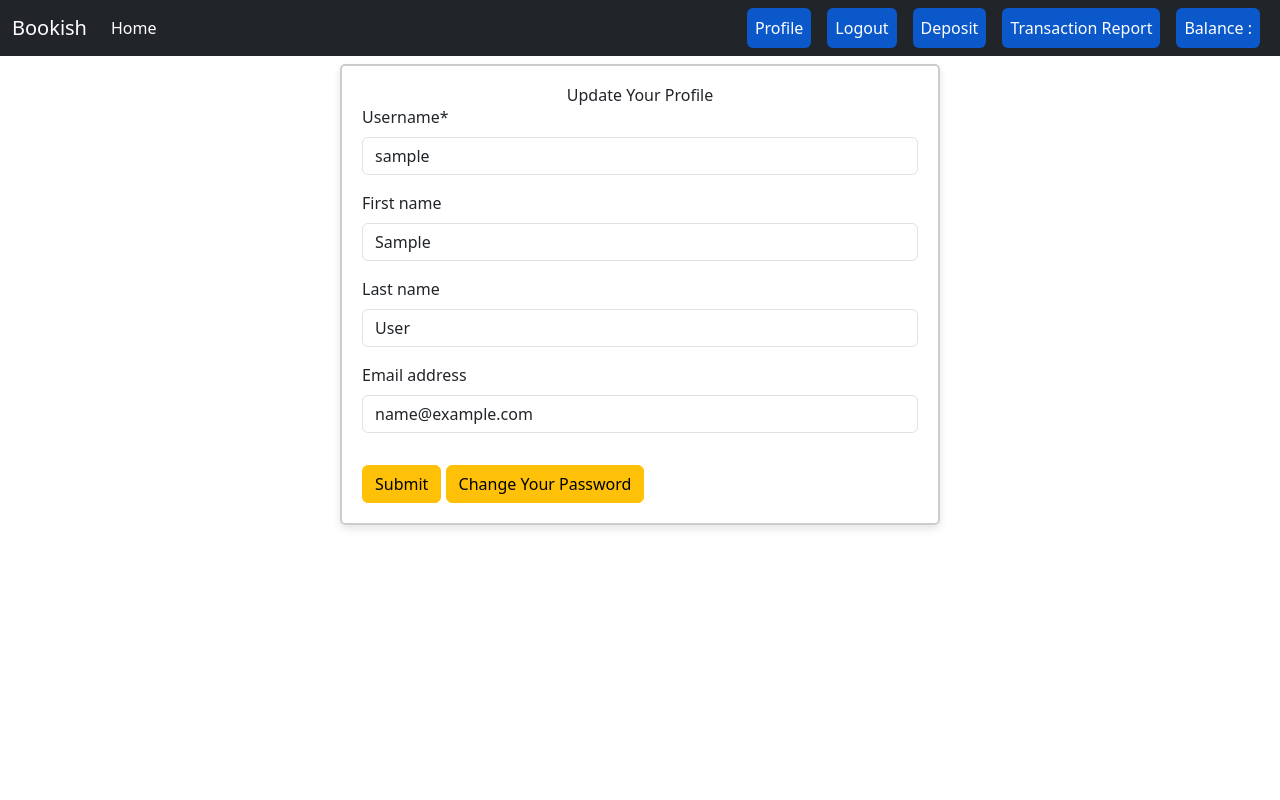
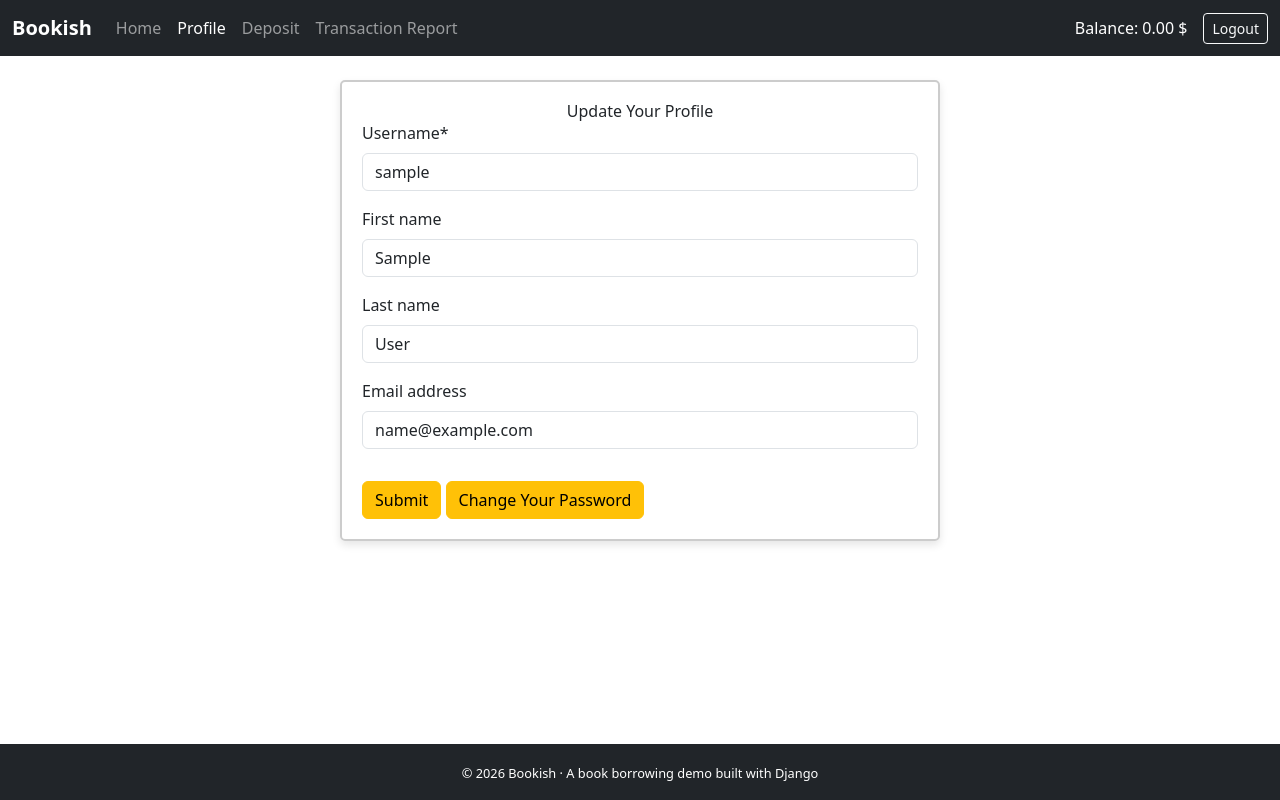
Before and after one commit to ratulhasan001/bookish, a Django app: page /account/profile/edit in a window 1280 px wide. Run offline with Django 4.2, Linux system fonts and the light colour scheme; the visitor is signed in with stand-in values (Sample User, id 1); some libraries are stand-ins or nearby versions.

Commit message:
Rework the navbar with active links, POST logout, alerts and a footer

```diff
--- a/core/templates/base.html
+++ b/core/templates/base.html
@@ -3,19 +3,20 @@
   <head>
     <meta charset="UTF-8" />
     <meta name="viewport" content="width=device-width, initial-scale=1.0" />
-    <title>Bookish</title>
+    <title>{% block head_title %}Home{% endblock %} | Bookish</title>
     <link
       href="https://cdn.jsdelivr.net/npm/bootstrap@5.3.2/dist/css/bootstrap.min.css"
       rel="stylesheet"
       integrity="sha384-T3c6CoIi6uLrA9TneNEoa7RxnatzjcDSCmG1MXxSR1GAsXEV/Dwwykc2MPK8M2HN"
       crossorigin="anonymous"
     />
-    <link href="https://unpkg.com/tailwindcss@^1.0/dist/tailwind.min.css" rel="stylesheet">
+    <link href="https://unpkg.com/tailwindcss@1.9.6/dist/tailwind.min.css" rel="stylesheet">
   </head>
-  <body>
+  <body class="d-flex flex-column min-vh-100">
+    {% with url_name=request.resolver_match.url_name %}
     <nav class="navbar navbar-expand-lg navbar-dark bg-dark">
       <div class="container-fluid">
-        <a class="navbar-brand" href="#">Bookish</a>
+        <a class="navbar-brand fw-bold" href="{% url 'homepage' %}">Bookish</a>
         <button
           class="navbar-toggler"
           type="button"
@@ -30,39 +31,60 @@
         <div class="collapse navbar-collapse" id="navbarSupportedContent">
           <ul class="navbar-nav me-auto mb-2 mb-lg-0">
             <li class="nav-item">
-              <a class="nav-link active" aria-current="page" href="{% url 'homepage' %}">Home</a>
+              <a class="nav-link {% if url_name == 'homepage' or url_name == 'genre_wise_post' %}active{% endif %}" href="{% url 'homepage' %}">Home</a>
             </li>
-          </ul>
-        </div>
-        <ul class="navbar-nav me-auto mb-2 mb-lg-0">
             {% if request.user.is_authenticated %}
             <li class="nav-item">
-              <a class="nav-link active btn btn-primary mx-2" aria-current="page" href="{% url 'profile' %}">Profile</a>
+              <a class="nav-link {% if url_name == 'profile' or url_name == 'edit_profile' or url_name == 'pass_change' %}active{% endif %}" href="{% url 'profile' %}">Profile</a>
             </li>
             <li class="nav-item">
-              <a class="nav-link active btn btn-primary mx-2" aria-current="page" href="{% url 'user_logout' %}">Logout</a>
+              <a class="nav-link {% if url_name == 'deposit_money' %}active{% endif %}" href="{% url 'deposit_money' %}">Deposit</a>
             </li>
             <li class="nav-item">
-              <a class="nav-link active btn btn-primary mx-2" aria-current="page" href="{% url 'deposit_money' %}">Deposit</a>
+              <a class="nav-link {% if url_name == 'transaction_report' %}active{% endif %}" href="{% url 'transaction_report' %}">Transaction Report</a>
+            </li>
+            {% endif %}
+          </ul>
+          <ul class="navbar-nav mb-2 mb-lg-0 align-items-lg-center">
+            {% if request.user.is_authenticated %}
+            <li class="nav-item">
+              <span class="navbar-text text-white me-3">Balance: {{ user.account.balance|default:"0.00" }} $</span>
             </li>
             <li class="nav-item">
-              <a class="nav-link active btn btn-primary mx-2" aria-current="page" href="{% url 'transaction_report' %}">Transaction Report</a>
-            </li>
-            <li class="nav-item">
-              <a class="nav-link active btn btn-primary mx-2" aria-current="page" href="#">Balance : {{user.account.balance}}</a>
+              <form method="post" action="{% url 'user_logout' %}" class="d-inline">
+                {% csrf_token %}
+                <button type="submit" class="btn btn-outline-light btn-sm">Logout</button>
+              </form>
             </li>
             {% else %}
             <li class="nav-item">
-              <a class="nav-link active btn btn-primary mx-2" aria-current="page" href="{% url 'user_login' %}">Login</a>
+              <a class="nav-link {% if url_name == 'user_login' %}active{% endif %}" href="{% url 'user_login' %}">Login</a>
             </li>
             <li class="nav-item">
-              <a class="nav-link active btn btn-danger mx-2" aria-current="page" href="{% url 'register' %}">Register</a>
+              <a class="nav-link {% if url_name == 'register' %}active{% endif %}" href="{% url 'register' %}">Register</a>
             </li>
             {% endif %}
           </ul>
+        </div>
       </div>
     </nav>
-    {% block content %} {% endblock %}
+    {% endwith %}
+
+    <main class="flex-grow-1">
+      <div class="container mt-3">
+        {% for message in messages %}
+        <div class="alert alert-{% if message.tags == 'error' %}danger{% elif message.tags %}{{ message.tags }}{% else %}info{% endif %} alert-dismissible fade show" role="alert">
+          {{ message }}
+          <button type="button" class="btn-close" data-bs-dismiss="alert" aria-label="Close"></button>
+        </div>
+        {% endfor %}
+      </div>
+      {% block content %} {% endblock %}
+    </main>
+
+    <footer class="bg-dark text-white text-center py-3 mt-4">
+      <small>&copy; {% now "Y" %} Bookish &middot; A book borrowing demo built with Django</small>
+    </footer>
 
     <script
       src="https://cdn.jsdelivr.net/npm/bootstrap@5.3.2/dist/js/bootstrap.bundle.min.js"
```
